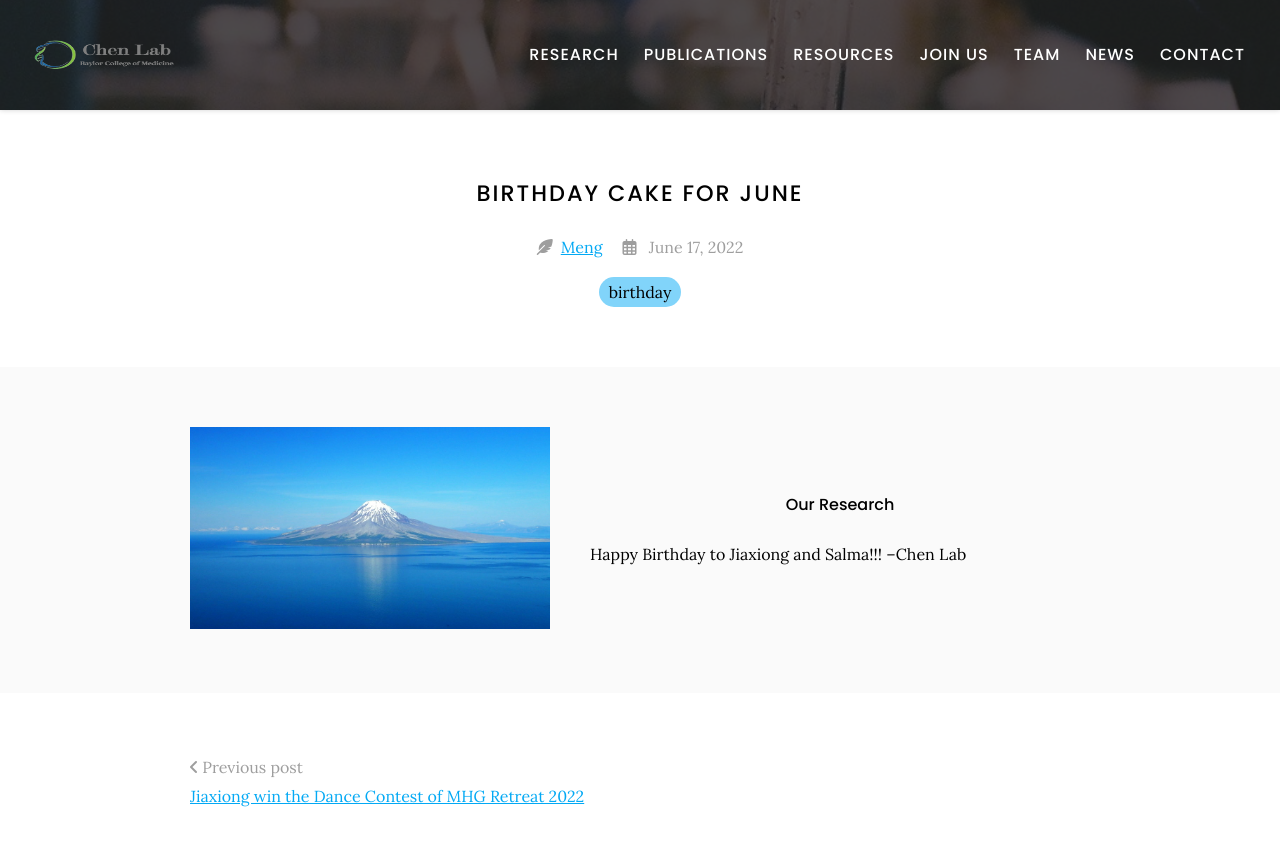
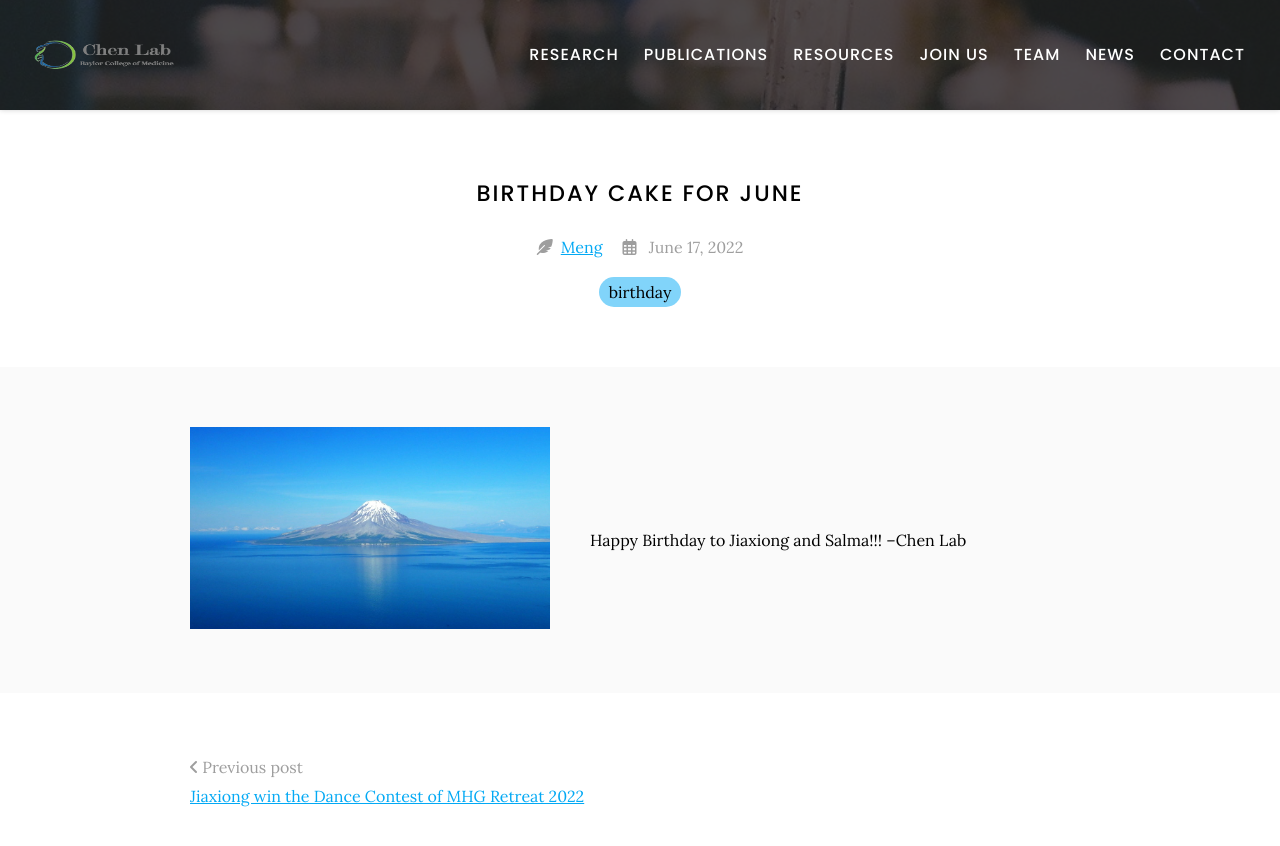
Before and after one commit to wmeng1018/Chen-lab-website, a Jekyll site: the page built from _posts/2022-06-17-birthday.md, in a window 1280 px wide, cut to the strip 0-867 px from the top of the page. Shown: the top 846 px of the strip. Built offline with Jekyll 4.4.1, drawn with Linux system fonts in a browser that asks for light colours.

Commit message:
Update 2022-06-17-birthday.md

```diff
--- a/_posts/2022-06-17-birthday.md
+++ b/_posts/2022-06-17-birthday.md
@@ -5,7 +5,7 @@ author: Meng
 member: Jiaxiong, Salma
 ---
 
-{% capture text %} Happy Birthday to Jiaxiong and Salma!!! –Chen Lab
+{% capture text %} Happy Birthday to Jiaxiong and Salma!!!      –Chen Lab
 {% endcapture %}
 
-{% include feature.html image="images/photo.jpg" link="research" title="Our Research" text=text %}
+{% include feature.html image="images/photo.jpg" link="" title="" text=text %}
```
